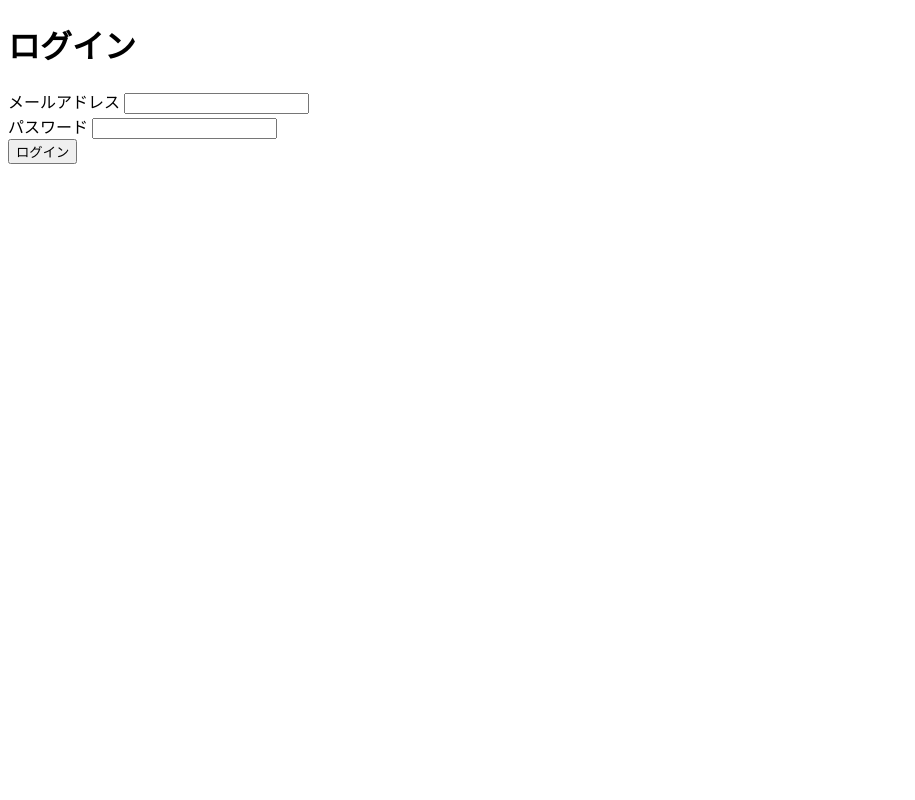
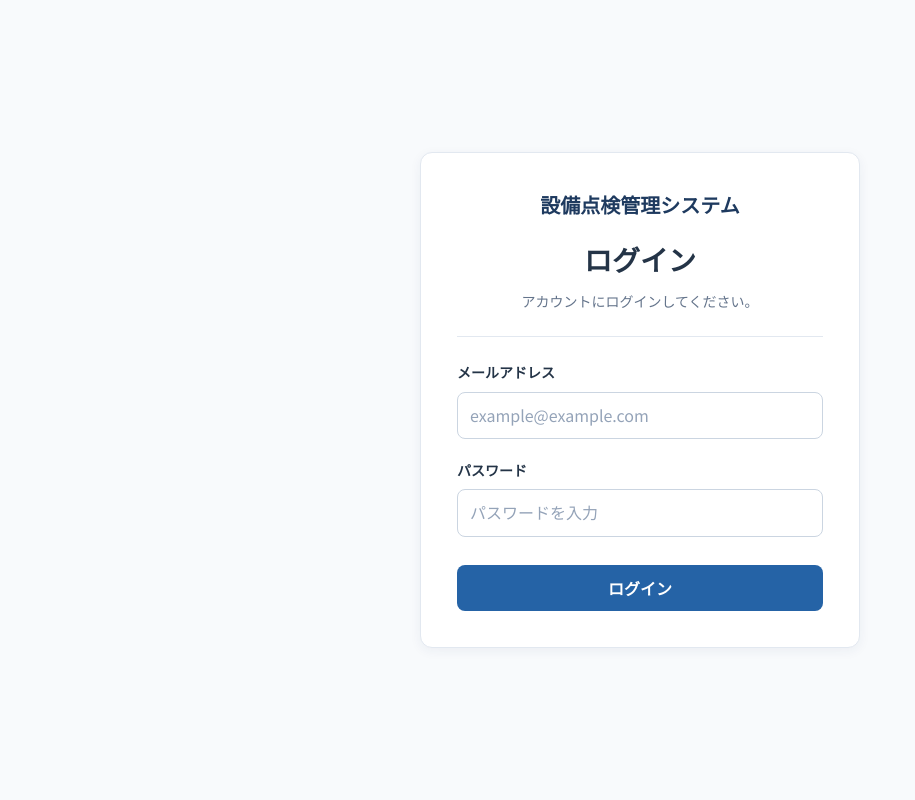
Before and after one commit to mae134/equipment-inspection-system, a Spring Boot app: page /login in a window 1280 px wide. Shown: the whole page, without its empty margins (0-915 px from the left). Run offline with Spring Boot 4, Linux system fonts and the light colour scheme; some of the project's set-up classes (security, data sources, template engines, error pages and the like) are left out, and stand-ins take their place.

Commit message:
style: apply shared UI components to login page (#156)

```diff
--- a/src/main/java/com/mae134/equipmentinspection/security/SecurityConfig.java
+++ b/src/main/java/com/mae134/equipmentinspection/security/SecurityConfig.java
@@ -17,6 +17,9 @@ public class SecurityConfig {
     http.authorizeHttpRequests(
             auth ->
                 auth.requestMatchers("/login", "/h2-console/**")
+                    .permitAll()
+                    .requestMatchers(
+                        HttpMethod.GET, "/css/tokens.css", "/css/common.css", "/css/login.css")
                     .permitAll()
                     .requestMatchers("/api/**")
                     .hasRole("ADMIN")
--- /dev/null
+++ b/src/main/resources/static/css/login.css
@@ -0,0 +1,79 @@
+/* ログイン画面の基本設定 */
+* {
+  box-sizing: border-box;
+}
+
+body {
+  margin: 0;
+  background: var(--color-background);
+  color: var(--color-text);
+  line-height: 1.6;
+}
+
+/* ログインカードの中央配置 */
+.login-page {
+  display: flex;
+  justify-content: center;
+  align-items: center;
+  min-height: 100vh;
+  min-height: 100dvh;
+  padding: var(--space-6);
+}
+
+.login-card {
+  width: 100%;
+  max-width: 440px;
+}
+
+/* ログイン画面の見出し */
+.login-header {
+  margin-bottom: var(--space-6);
+  padding-bottom: var(--space-6);
+  border-bottom: 1px solid var(--color-border);
+  text-align: center;
+}
+
+.login-brand {
+  margin: 0 0 var(--space-4);
+  color: var(--color-primary-dark);
+  font-size: var(--font-size-lg);
+  font-weight: 700;
+}
+
+.login-header h1 {
+  margin: 0 0 var(--space-2);
+  font-size: 28px;
+  font-weight: 700;
+}
+
+.login-description {
+  margin: 0;
+  color: var(--color-text-muted);
+  font-size: var(--font-size-sm);
+}
+
+/* 認証エラー・ログアウト通知 */
+.login-card .ui-alert {
+  margin-bottom: var(--space-5);
+}
+
+/* ログインボタン */
+.login-submit {
+  width: 100%;
+  margin-top: var(--space-2);
+}
+
+/* スマートフォン対応 */
+@media (max-width: 640px) {
+  .login-page {
+    padding: var(--space-4);
+  }
+
+  .login-brand {
+    font-size: 18px;
+  }
+
+  .login-header h1 {
+    font-size: 24px;
+  }
+}
--- a/src/main/resources/templates/login.html
+++ b/src/main/resources/templates/login.html
@@ -2,35 +2,76 @@
 <html lang="ja" xmlns:th="http://www.thymeleaf.org">
   <head>
     <meta charset="UTF-8" />
-    <title>ログイン</title>
+    <meta name="viewport" content="width=device-width, initial-scale=1.0" />
+    <title>ログイン | 設備点検管理システム</title>
+    <link rel="stylesheet" th:href="@{/css/tokens.css}" />
+    <link rel="stylesheet" th:href="@{/css/common.css}" />
+    <link rel="stylesheet" th:href="@{/css/login.css}" />
   </head>
   <body>
-    <h1>ログイン</h1>
+    <main class="login-page">
+      <section class="ui-card login-card" aria-labelledby="login-title">
+        <!-- ログイン画面の見出し -->
+        <header class="login-header">
+          <p class="login-brand">設備点検管理システム</p>
+          <h1 id="login-title">ログイン</h1>
+          <p class="login-description">アカウントにログインしてください。</p>
+        </header>
 
-    <div th:if="${param.error}">
-      <p>メールアドレスまたはパスワードが正しくありません。</p>
+        <!-- 認証エラー -->
+        <div
+          class="ui-alert ui-alert-error"
+          th:if="${param.error}"
+          role="alert"
+        >
+          メールアドレスまたはパスワードが正しくありません。
         </div>
 
-    <div th:if="${param.logout}">
-      <p>ログアウトしました。</p>
+        <!-- ログアウト完了通知 -->
+        <div
+          class="ui-alert ui-alert-success"
+          th:if="${param.logout}"
+          role="status"
+        >
+          ログアウトしました。
         </div>
 
+        <!-- ログインフォーム -->
         <form th:action="@{/login}" method="post">
-      <div>
-        <label>
-          メールアドレス
-          <input type="email" name="username" required />
-        </label>
+          <div class="ui-form-field">
+            <label class="ui-form-label" for="username"> メールアドレス </label>
+            <input
+              class="ui-input"
+              id="username"
+              type="email"
+              name="username"
+              autocomplete="username"
+              placeholder="example@example.com"
+              required
+            />
           </div>
 
-      <div>
-        <label>
-          パスワード
-          <input type="password" name="password" required />
-        </label>
+          <div class="ui-form-field">
+            <label class="ui-form-label" for="password"> パスワード </label>
+            <input
+              class="ui-input"
+              id="password"
+              type="password"
+              name="password"
+              autocomplete="current-password"
+              placeholder="パスワードを入力"
+              required
+            />
           </div>
 
-      <button type="submit">ログイン</button>
+          <button
+            class="ui-button ui-button-primary login-submit"
+            type="submit"
+          >
+            ログイン
+          </button>
         </form>
+      </section>
+    </main>
   </body>
 </html>
```
Lines whose indentation alone changed are shown as unchanged.
